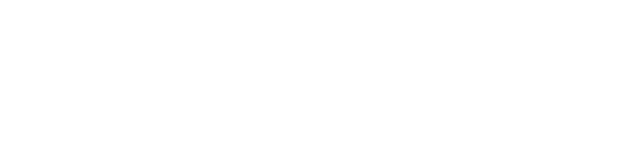
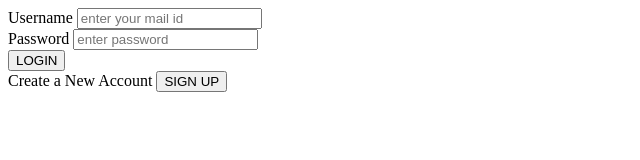
Before and after one commit to Kirtishukla2004/CODSOFT-, a plain HTML site: page task1/index.html in a window 1280 px wide. Shown: the whole page, without its empty margins (0-640 px from the left). Drawn offline with Linux system fonts and the light colour scheme.

Commit message:
edit html and started

```diff
--- a/task1/index.html
+++ b/task1/index.html
@@ -1,16 +1,38 @@
 <!DOCTYPE html>
 <html lang="en">
-<head>
-    <meta charset="UTF-8">
-    <meta name="viewport" content="width=device-width, initial-scale=1.0">
+  <head>
+    <meta charset="UTF-8" />
+    <meta name="viewport" content="width=device-width, initial-scale=1.0" />
     <title>sign up page</title>
-    <link rel="stylesheet" href="style.css">
-</head>
+    <link rel="stylesheet" href="style.css" />
+  </head>
 
-<body>
-
+  <body>
+    <div class="main">
+      <div class="inputs">
+        <spanclass="username-text">Username</span>
+        <input
+          type="email"
+          name="mail-id"
+          class="enter-mail"
+          placeholder="enter your mail id"
+        />
+        <br>
+        <span class="password">Password</span>
+        <input
+          type="password"
+          name="password"
+          class="enter-password"
+          placeholder="enter password"
+        />
+      </div>
+      <button class="login-button">LOGIN</button>
+      <div class="create-user">
+        <span class="create-text">Create a New Account</span>
+        <button class="signup-button">SIGN UP</button>
+      </div>
+    </div>
 
     <script src="script.js"></script>
-
-</body>
+  </body>
 </html>
```
